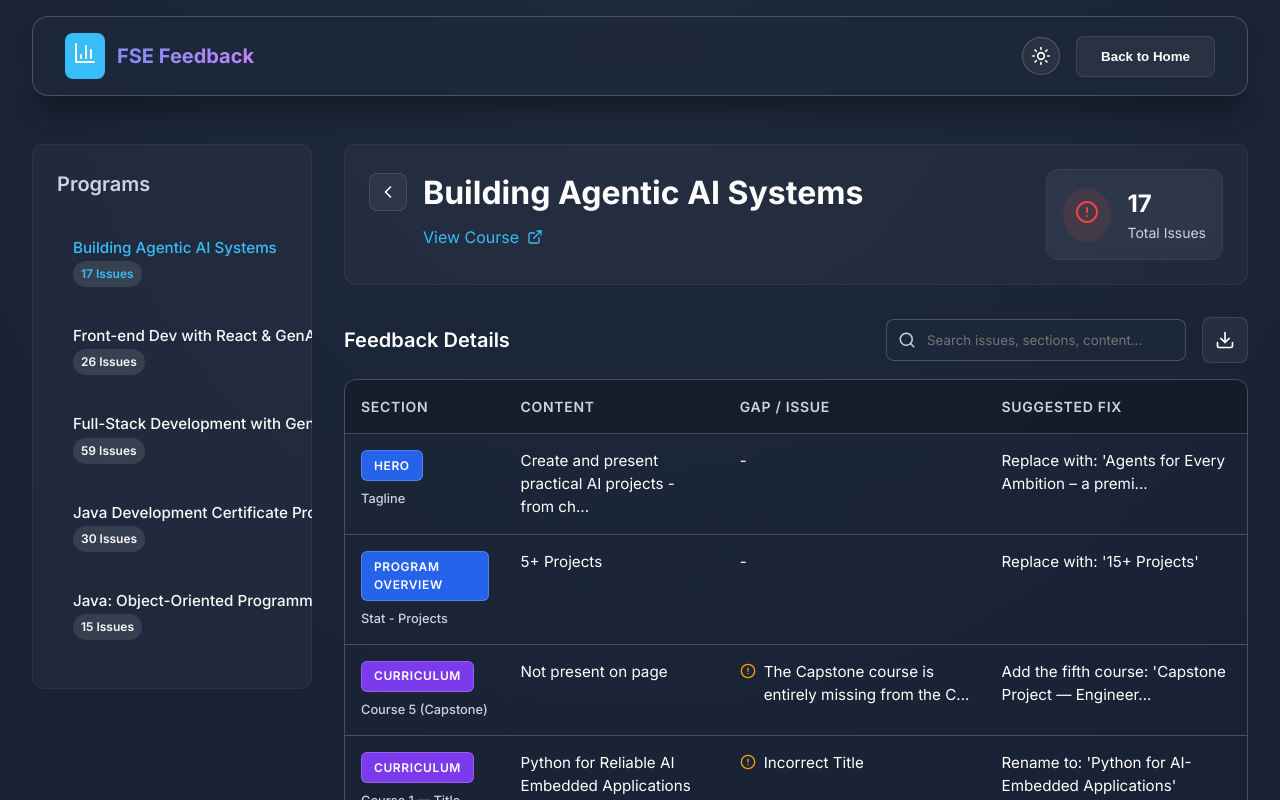
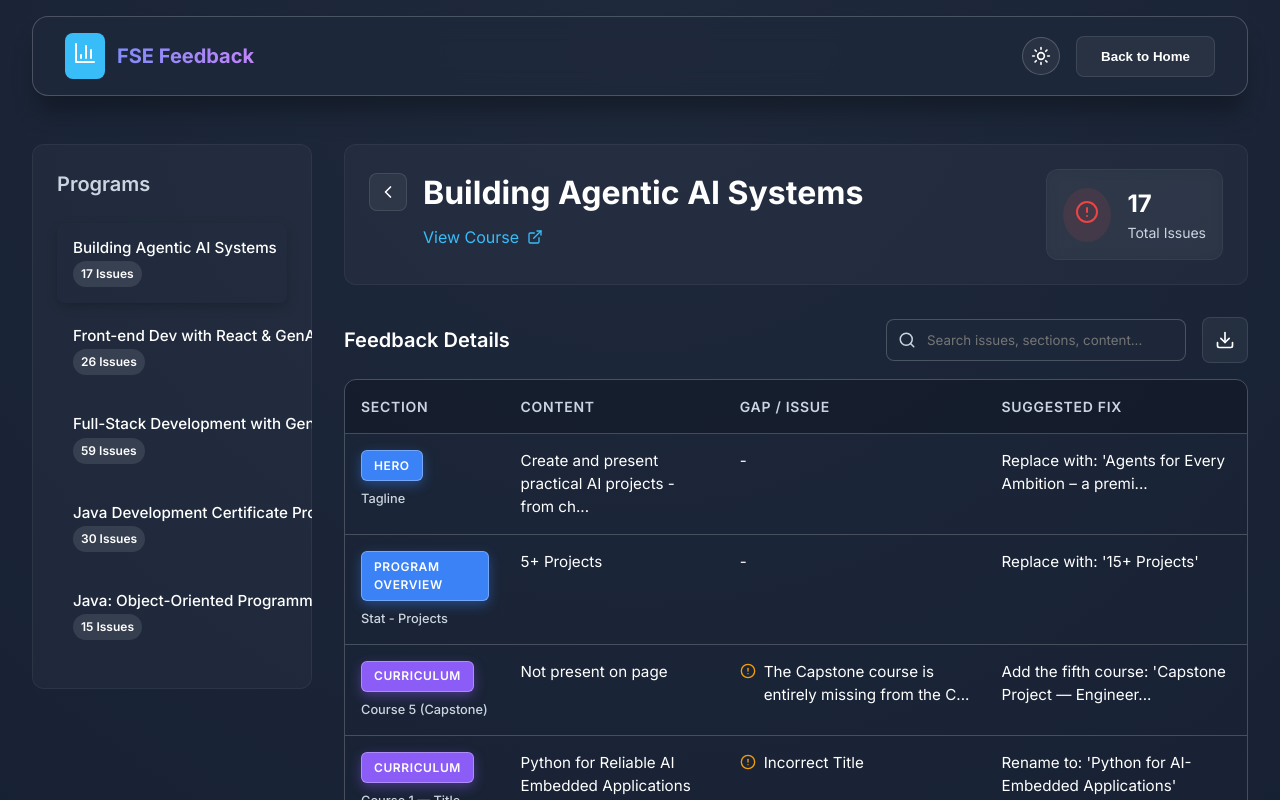
Before and after one commit to NanditaVora/website-feedback-dashboard, a React (Vite) app: page / in a window 1280 px wide. Both pictures are taken after a click on the button "Go to Dashboard". Shown: the top 800 px of the page. Built offline with nearby package versions, Linux system fonts and the light colour scheme.

Commit message:
style: Final vibrancy update for sidebar and tags

```diff
--- a/src/index.css
+++ b/src/index.css
@@ -178,19 +178,19 @@ body {
   text-transform: uppercase;
 }
 
-.tag-blue { background: #2563eb; color: #ffffff; border: 1px solid rgba(255, 255, 255, 0.2); }
-.tag-purple { background: #7c3aed; color: #ffffff; border: 1px solid rgba(255, 255, 255, 0.2); }
-.tag-pink { background: #db2777; color: #ffffff; border: 1px solid rgba(255, 255, 255, 0.2); }
-.tag-green { background: #059669; color: #ffffff; border: 1px solid rgba(255, 255, 255, 0.2); }
-.tag-orange { background: #ea580c; color: #ffffff; border: 1px solid rgba(255, 255, 255, 0.2); }
-.tag-default { background: #475569; color: #ffffff; border: 1px solid rgba(255, 255, 255, 0.2); }
+.tag-blue { background: #3b82f6; color: #ffffff; border: 1px solid rgba(255, 255, 255, 0.3); box-shadow: 0 4px 12px rgba(59, 130, 246, 0.4); }
+.tag-purple { background: #8b5cf6; color: #ffffff; border: 1px solid rgba(255, 255, 255, 0.3); box-shadow: 0 4px 12px rgba(139, 92, 246, 0.4); }
+.tag-pink { background: #ec4899; color: #ffffff; border: 1px solid rgba(255, 255, 255, 0.3); box-shadow: 0 4px 12px rgba(236, 72, 153, 0.4); }
+.tag-green { background: #10b981; color: #ffffff; border: 1px solid rgba(255, 255, 255, 0.3); box-shadow: 0 4px 12px rgba(16, 185, 129, 0.4); }
+.tag-orange { background: #f59e0b; color: #ffffff; border: 1px solid rgba(255, 255, 255, 0.3); box-shadow: 0 4px 12px rgba(245, 158, 11, 0.4); }
+.tag-default { background: #64748b; color: #ffffff; border: 1px solid rgba(255, 255, 255, 0.3); }
 
-:root[data-theme='light'] .tag-blue { color: #2563eb; }
-:root[data-theme='light'] .tag-purple { color: #9333ea; }
-:root[data-theme='light'] .tag-pink { color: #db2777; }
-:root[data-theme='light'] .tag-green { color: #059669; }
-:root[data-theme='light'] .tag-orange { color: #ea580c; }
-:root[data-theme='light'] .tag-default { color: #475569; }
+:root[data-theme='light'] .tag-blue { color: #ffffff; background: #2563eb; }
+:root[data-theme='light'] .tag-purple { color: #ffffff; background: #7c3aed; }
+:root[data-theme='light'] .tag-pink { color: #ffffff; background: #db2777; }
+:root[data-theme='light'] .tag-green { color: #ffffff; background: #059669; }
+:root[data-theme='light'] .tag-orange { color: #ffffff; background: #ea580c; }
+:root[data-theme='light'] .tag-default { color: #ffffff; background: #475569; }
 
 .nav-item {
   display: flex;
@@ -198,21 +198,23 @@ body {
   padding: 1rem;
   margin-bottom: 0.5rem;
   border-radius: 8px;
-  color: #f8fafc; /* Brighter sidebar text */
+  color: #ffffff; /* Maximum brightness for sidebar names */
+  font-weight: 500;
   cursor: pointer;
   transition: all 0.2s ease;
   border: 1px solid transparent;
 }
 
 .nav-item:hover {
-  background: rgba(255, 255, 255, 0.1);
+  background: rgba(255, 255, 255, 0.15);
   color: #ffffff;
 }
 
 .nav-item.active {
-  background: rgba(56, 189, 248, 0.2); /* Brighter active state */
-  color: #38bdf8;
-  border-color: rgba(56, 189, 248, 0.4);
+  background: linear-gradient(135deg, rgba(56, 189, 248, 0.4), rgba(59, 130, 246, 0.4));
+  color: #ffffff;
+  border-color: rgba(56, 189, 248, 0.6);
+  box-shadow: 0 4px 12px rgba(0, 0, 0, 0.2);
 }
 
 .badge {
```
